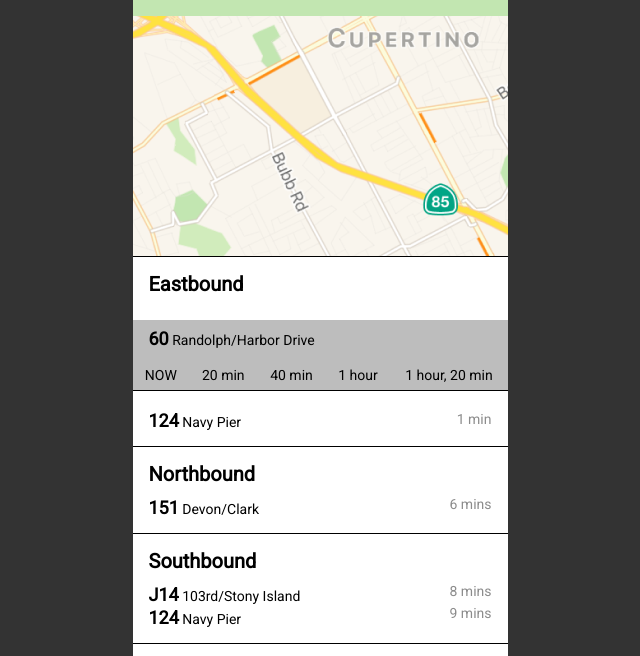
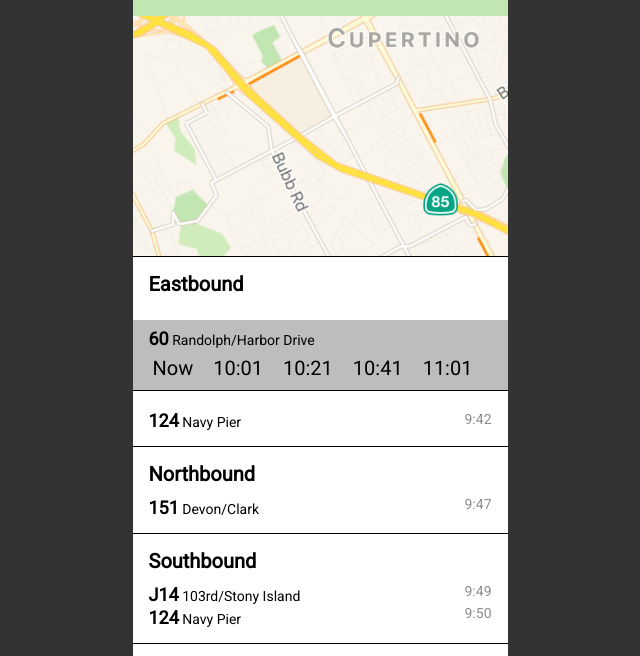
Before and after one commit to dgfnd/busy_bus, a plain HTML site: page index.html in a window 1280 px wide. Shown: the part 144-800 px from the top of the page, without its empty margins (320-960 px from the left). Drawn offline with Linux system fonts and the light colour scheme.

Commit message:
updated commit title and other issues noted

```diff
--- a/css/style.css
+++ b/css/style.css
@@ -101,11 +101,11 @@ nav {
     font-size: 18px;
 }
 
-table, td {
-    padding:10px;
-    background-color: #BDBDBD;
-    font-size: 14px;
-    text-align:center;
+
+.time {
+  float: left;
+  font-size: 20px;
+  padding-left: 20px;
 }
 
 h1{
--- a/index.html
+++ b/index.html
@@ -25,22 +25,20 @@
         </ul>
             <div class="highlighted_route">
             <h3><span>60</span>   Randolph/Harbor Drive</h3>
-            <table style="width:100%">
-              <tr>
-                <td>NOW</td>
-                <td>20 min</td>
-                <td>40 min</td>
-                <td>1 hour</td>
-                <td>1 hour, 20 min</td>
-              </tr>
-            </table>
+        <div>
+          <span class="time">Now</span>
+          <span class="time">10:01</span>
+          <span class="time">10:21</span>
+          <span class="time">10:41</span>
+          <span class="time">11:01</span>
+        </div>
           </div>
         <ul class="location">
           <li class="direction">
             <h3><span>124</span>   Navy Pier</h3>
           </li>
           <li class="Navy_wait-time">
-            <h2>1 min</h2>
+            <h2>9:42</h2>
           </li>
         </ul>
         <ul class="location">
@@ -49,7 +47,7 @@
             <h3><span>151</span>  Devon/Clark</h3>
           </li>
           <li class="wait-time">
-            <h2>6 mins</h2>
+            <h2>9:47</h2>
           </li>
         </ul>
         <ul class="location">
@@ -59,8 +57,8 @@
             <h3><span>124</span>  Navy Pier</h3>
           </li>
           <li class="wait-time">
-            <h2>8 mins</h2>
-            <h2>9 mins</h2>
+            <h2>9:49</h2>
+            <h2>9:50</h2>
           </li>
         </ul>
         <ul class="location">
```
